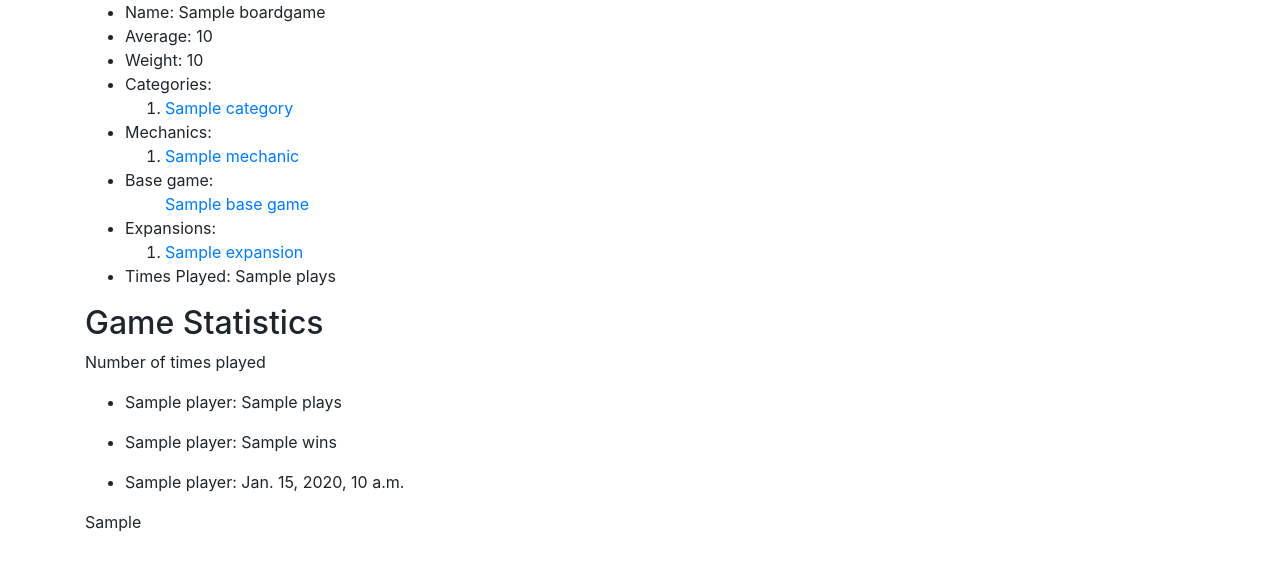
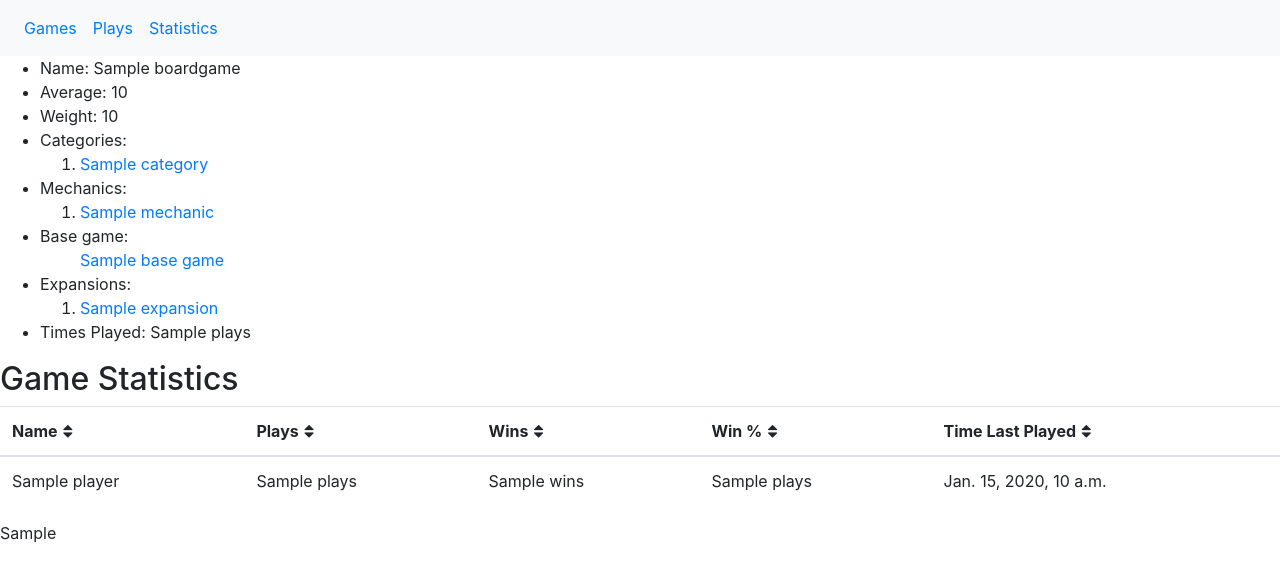
Before and after one commit to SnarkAttack/BoardGameDatabase, a Django app: template templates/boardgames/game.html in a window 1280 px wide. Shown: the top 582 px of the page. Run offline with Django 3.2, Linux system fonts and the light colour scheme; the template is opened without the code that fills it: most values are stand-ins (such as "Sample title", 1, 10 or a date in 2020); some libraries are stand-ins or nearby versions.

Commit message:
Added header to base template

```diff
--- a/templates/boardgames/base.html
+++ b/templates/boardgames/base.html
@@ -12,10 +12,24 @@
         {% endblock %}
     </title>
   </head>
+  <header>
+    <nav class="navbar navbar-expand-sm bg-light">
+      <ul class="navbar-nav">
+        <li class="nav-item">
+          <a class="nav-link" href={% url 'game_index' %}>Games</a>
+        </li>
+        <li class="nav-item">
+          <a class="nav-link" href="#">Plays</a>
+        </li>
+        <li class="nav-item">
+          <a class="nav-link" href="#">Statistics</a>
+        </li>
+      </ul>
+
+    </nav>
+  </header>
   <body>
-    <div class="container">
       {% block content %}
       {% endblock %}
-    </div>
   </body>
 </html>
--- a/templates/boardgames/game.html
+++ b/templates/boardgames/game.html
@@ -5,6 +5,67 @@
 {% block title %}Board Games{% endblock %}
 
 {% block content %}
+    <script type="text/javascript">
+        function intOrString(value, setHigh){
+            if(isNaN(value))
+            {
+                if(value == "None")
+                {
+                    if(setHigh)
+                    {
+                        return Number.MAX_SAFE_INTEGER;
+                    }
+                    else{
+                        return 0;
+                    }
+                }
+                return value.toLowerCase();
+            }
+            else
+            {
+                return parseFloat(value);
+            }
+        }
+
+        function sortFunction(element){
+            siblings = element.parentElement.children;
+            column = 0;
+            for(column; column < siblings.length; column++)
+            {
+                if(siblings[column] === element){
+                    break;
+                }
+            }
+
+            var mult = 1;
+
+            if($(element).hasClass("inc"))
+            {
+                mult = -1;
+                $(element).removeClass("inc");
+                $(element).addClass("dec");
+            }
+            else if($(element).hasClass("dec"))
+            {
+                $(element).removeClass("dec");
+                $(element).addClass("inc");
+            }
+
+            var $tbody = $('#game_stats tbody');
+            $tbody.find('tr').sort(function(a,b){
+                var tda = intOrString($(a).find('td:eq('+column+')').text(), mult == 1); // can replace 1 with the column you want to sort on
+                var tdb = intOrString($(b).find('td:eq('+column+')').text(), mult == 1); // this will sort on the second column
+                        // if a < b return 1
+                var equality =  tda > tdb ? 1
+                    // else if a > b return -1
+                    : tda < tdb ? -1
+                    // else they are equal - return 0
+                    : 0;
+                return equality * mult;
+            }).appendTo($tbody);
+        }
+    </script>
+
     {% if boardgame %}
         <ul>
             <li>Name: {{boardgame.name}}</li>
@@ -40,26 +101,42 @@
             <li>Times Played: {{ boardgame.plays|get_play_count }}</li>
         </ul>
         <h2>Game Statistics</h2>
-        <div>
-            <p>Number of times played</p>
-            <ul>
-                {% for player, player_stats in game_stats.items %}
-                    <li>{{player}}: {{player_stats.plays}}</li>
-                {% endfor %}
-            </ul>
-            <ul>
-                {% for player, player_stats in game_stats.items %}
-                    <li>{{player}}: {{player_stats.wins}}</li>
-                {% endfor %}
-            </ul>
-            <ul>
-                {% for player, player_stats in game_stats.items %}
-                    <li>{{player}}: {{player_stats.time_last_played}}</li>
-                {% endfor %}
-            </ul>
-        </div>
+        {% if game_stats or stats_graph %}
+            <table class="table" id="game_stats">
+                <thead>
+                    <tr>
+                        <th class='dec' scope="col" onClick='sortFunction(this);'>
+                            Name<i class="fa fa-fw fa-sort"></i>
+                        </th>
+                        <th class='inc' scope="col" onClick='sortFunction(this);'>
+                            Plays<i class="fa fa-fw fa-sort"></i>
+                        </th>
+                        <th class='inc' scope="col" onClick='sortFunction(this);'>
+                            Wins<i class="fa fa-fw fa-sort"></i>
+                        </th>
+                        <th class='inc' scope="col" onClick='sortFunction(this);'>
+                            Win %<i class="fa fa-fw fa-sort"></i>
+                        </th>
+                        <th class='inc' scope="col" onClick='sortFunction(this);'>
+                            Time Last Played<i class="fa fa-fw fa-sort"></i>
+                        </th>
+                    </tr>
+                </thead>
+                <tbody>
+                    {% for player, player_stats in game_stats.items %}
+                        <tr>
+                            <td>{{player}}</td>
+                            <td>{{player_stats.plays}}</td>
+                            <td>{{player_stats.wins}}</td>
+                            <td>{{player_stats.plays|game_win_percent:player_stats.wins}}</td>
+                            <td>{{player_stats.time_last_played}}</td>
+                        </tr>
+                    {% endfor %}
+                </tbody>
+            </table>
+        {% endif %}
         {% autoescape off %}
-        {{ stats_graph }}
+            {{ stats_graph }}
         {% endautoescape %}
     {% else %}
         <p>No boardgames are available.</p>
--- a/templatetags/game_index_extra.py
+++ b/templatetags/game_index_extra.py
@@ -9,3 +9,7 @@ def get_play_count(value):
 @register.filter
 def get_item(dictionary, key):
     return dictionary.get(key)
+
+@register.filter
+def game_win_percent(plays, wins):
+    return format((wins/plays)*100, '.2f')
```
Also changed, not shown: templates/boardgames/game_index.html (indentation only).
